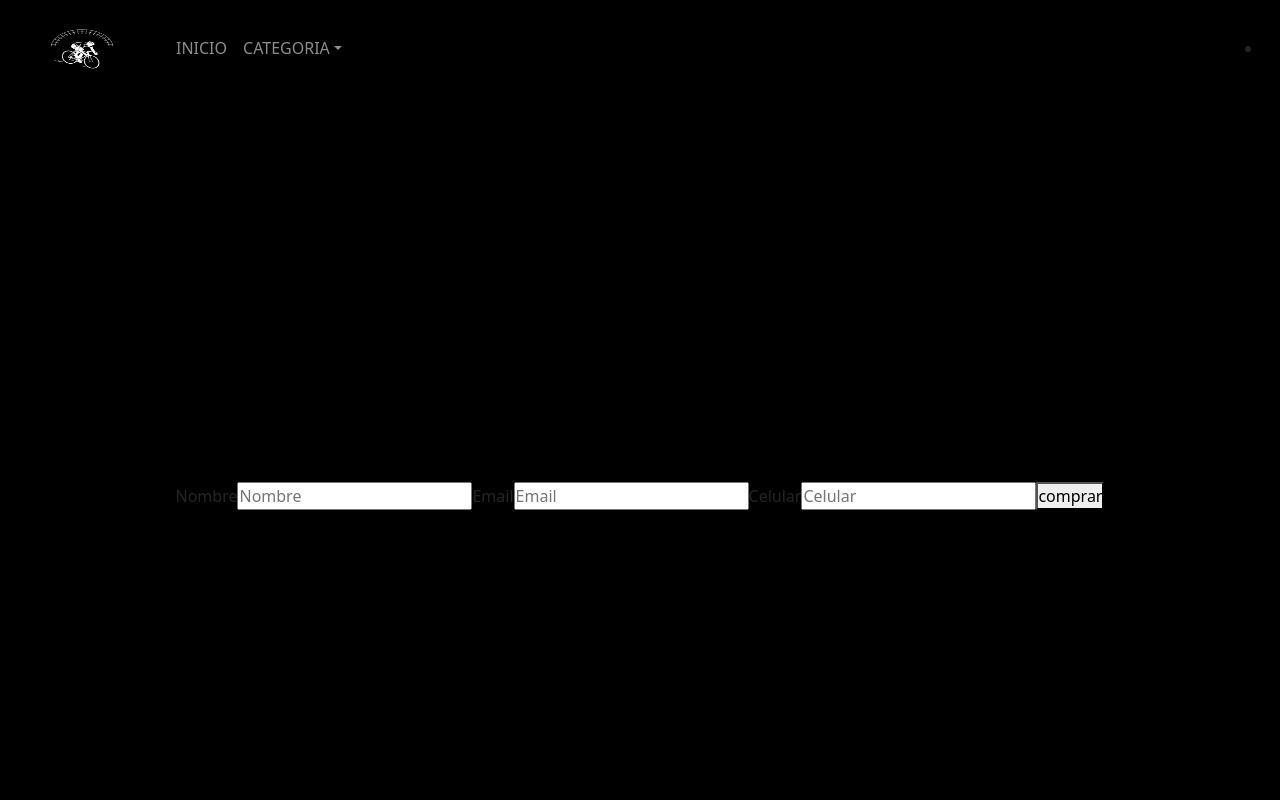
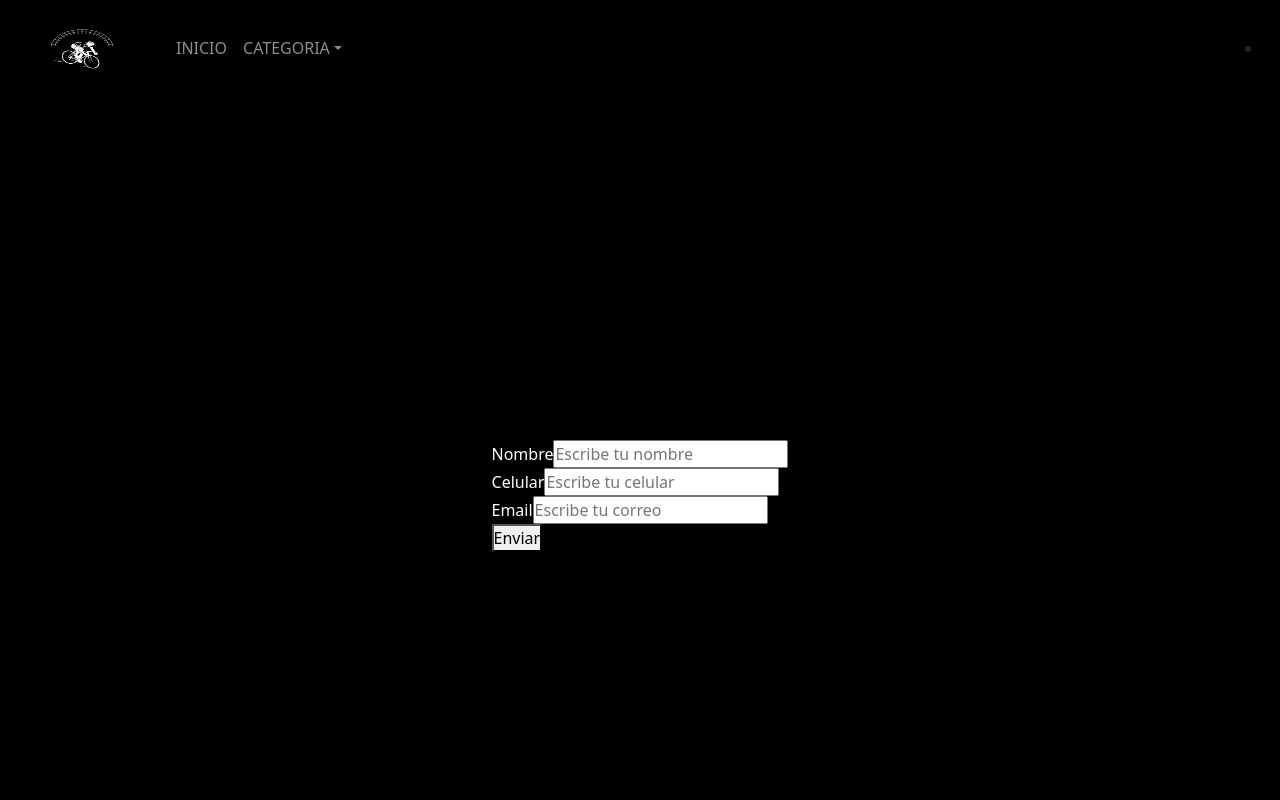
Before and after one commit to GaboxD7/ecommerce-React, a React (Create React App) app: page /checkout in a window 1280 px wide. Shown: the top 800 px of the page. Built offline with nearby package versions, Linux system fonts and the light colour scheme; no server answers; the database is empty.

Commit message:
Formulario-ready-html-funcionalidad

```diff
--- a/package.json
+++ b/package.json
@@ -8,6 +8,7 @@
     "@testing-library/user-event": "^13.5.0",
     "bootstrap": "^5.1.3",
     "firebase": "^9.8.4",
+    "formik": "^2.2.9",
     "react": "^18.1.0",
     "react-dom": "^18.1.0",
     "react-icons": "^4.4.0",
--- /dev/null
+++ b/src/Components/CheckOut.css
@@ -0,0 +1,20 @@
+label {
+    color: white;
+
+}
+.error {
+    color: red;
+    font-size: 1rem;
+    text-align:start;
+    padding-left: 1rem;
+}
+.exito {
+    color: green;
+    font-size: 1rem;
+}
+.container-form {
+    height: 100vh;
+    display: flex;
+    justify-content: center;
+    align-items: center;
+}
--- a/src/Components/CheckOut.jsx
+++ b/src/Components/CheckOut.jsx
@@ -1,44 +1,132 @@
 import { addDoc, collection, getFirestore } from 'firebase/firestore';
-import React from 'react'
 import { useContext } from 'react';
 import { useState } from 'react'
 import { CartContext } from './context/CartContext';
+import './CheckOut.css'
+import { Formik, Form, Field, ErrorMessage } from 'formik';
 
 const CheckOut = () => {
-  const [ name, setName ] = useState('');
-  const [ email, setEmail ] = useState('');
-  const [ cel, setCel ] = useState('');
+  const [formSend, setFormSend ] = useState(false);
+
   const {cart, getItemPrice} = useContext(CartContext)
   const total = getItemPrice()
   const db = getFirestore();
   const orderCollection = collection(db, 'orders');
   let fechaActual = new Date ()
 
-  const handleClick = () => {
+  // const handleClick = () => {
 
+  //   const order = {
+  //     buyer: { name, email, cel },
+  //     items: cart,
+  //     fechaActual,
+  //     total
+  //   }
+
+  //   addDoc(orderCollection, order).then(({id}) => {
+  //       console.log(id)
+  //   })
+  // }
+  return (
+    <>
+      <section className='container-form'>
+        <Formik
+          initialValues={{
+            name:'',
+            cel:'',
+            email:''
+
+          }}
+          validate= {(valores) => {
+            let errores = {};
+            // Validacion nombre
+            if(!valores.name) {
+                errores.name = 'Porfavor ingresa un nombre'
+            } else if (!/^[a-zA-ZÀ-ÿ\s]{1,40}$/.test(valores.name) ) {
+               errores.name = 'El nombre solop puede tener letras y espacios'
+            }
+            // validacion cell
+            if (!valores.cel) {
+              errores.cel = 'Porfavor ingrese un numero'
+            } else if (!/^[+]*[(]?[0-9]{1,4}[)]?[0-9-\s.]+$/.test(valores.cel)) {
+              errores.cel = 'Ingrese un numero valido'
+            }
+            // validacion correo
+            if(!valores.email) {
+              errores.email = 'Por favor ingresa un email'
+            }else if (!/^[a-zA-Z0-9_.+-]+@[a-zA-Z0-9-]+\.[a-zA-Z0-9-.]+$/.test(valores.email))
+             errores.email = 'El email solo debe contener, letras, numeros, puntos, guiones y guion bajo'
+
+            return errores;
+          }}
+          onSubmit={(valores, {resetForm}) => {
+            // Base de datos
+            console.log(valores)
                 const order = {
-      buyer: { name, email, cel },
+                buyer: valores,
                 items: cart,
                 fechaActual,
                 total
               }
 
               addDoc(orderCollection, order).then(({id}) => {
-        console.log(id)
+                  console.log(id);
+                  alert("su pedido es "+ id)
               })
-  }
-  return (
-    <>
-    <section className='d-flex justify-content-center align-items-center vh-100  '>
-      {/* <form action=""> */}
-      <label htmlFor="">Nombre</label>
-      <input type="text" placeholder='Nombre'  onChange={(e) => setName(e.target.value)} />
-      <label htmlFor="">Email</label>
-      <input type="email" placeholder='Email' onChange={(e) => setEmail(e.target.value)} />
-      <label htmlFor="">Celular</label>
-      <input type="cel" placeholder='Celular' onChange={(e) => setCel(e.target.value)}  />
-      <button onClick={handleClick}>comprar</button>
-      {/* </form> */}
+
+            resetForm()
+            setFormSend(true)
+            setTimeout(()=> setFormSend(false), 3000 )
+          }}
+        >
+              {({errors}) => (
+                    <Form >
+
+                        <div>
+                            <label htmlFor='nombre'>Nombre</label>
+                            <Field
+                            type="text"
+                            id='nombre'
+                            name='name'
+                            placeholder='Escribe tu nombre'
+
+                            />
+                             <ErrorMessage name='name' component={() => (
+                             <div className='error'>{errors.name}</div> )} />
+
+                        </div>
+                        <div>
+                            <label htmlFor='cel'>Celular</label>
+                            <Field
+                            type="tel"
+                            id='cel'
+                            name='cel'
+                            placeholder='Escribe tu celular'
+
+                            />
+
+                            <ErrorMessage name='cel' component={() => (
+                              <div className='error'>{errors.cel}</div> )} />
+                        </div>
+                        <div>
+                            <label htmlFor='nombre'>Email</label>
+                            <Field
+                            type="email"
+                            id='correo'
+                            name='email'
+                            placeholder='Escribe tu correo'
+
+
+                            />
+                             <ErrorMessage name='email' component={() => (
+                             <div className='error'>{errors.name}</div> )} />
+                        </div>
+                      <button type='submit' >Enviar</button>
+                      {console.log(formSend)}
+                       {formSend && <p className='exito'>¡Formulario enviado con exito!</p>}
+                  </Form>
+              )}
+        </Formik>
       </section>
 
     </>
```
Also changed, not shown: src/Components/CheckOut.Backup.jsx (added), 1 other file (tests, documents, lock files or other folders). Lines whose indentation alone changed are shown as unchanged.
